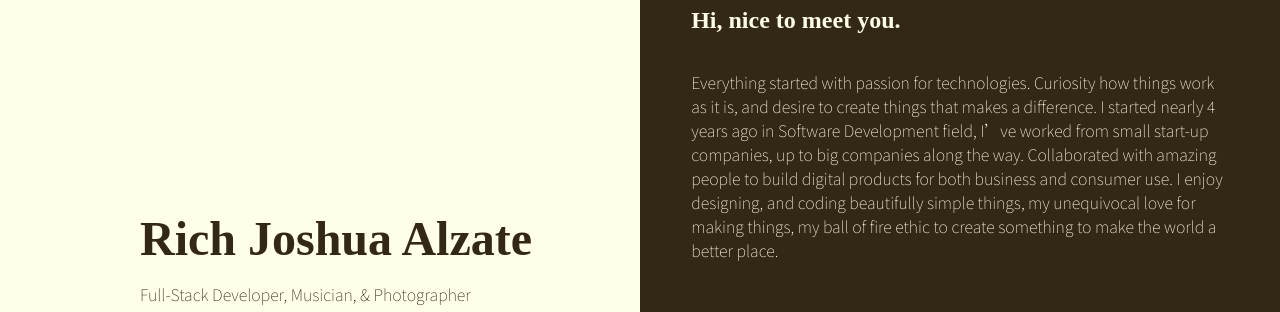
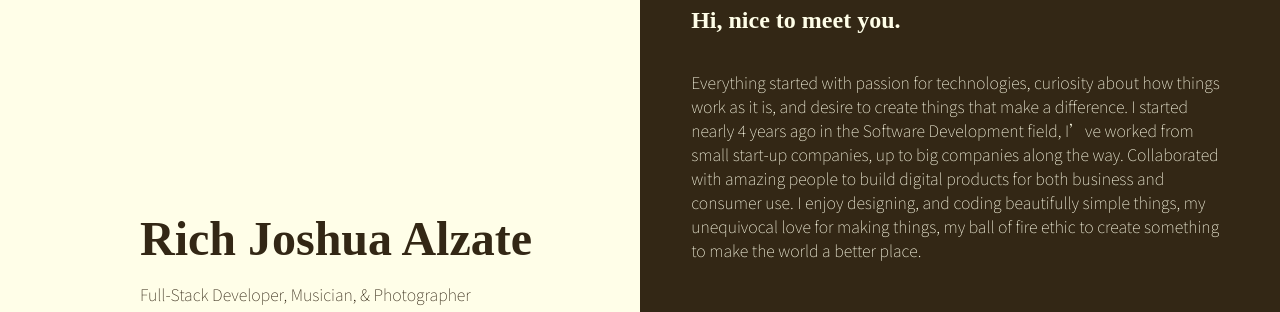
Before and after one commit to JoshuaAlzate/Rich-Joshua-Alzate-Next, a Next.js app: page / in a window 1280 px wide. Shown: the part 327-639 px from the top of the page. Built offline with nearby package versions, Linux system fonts and the light colour scheme; a web font is replaced by a local one.

Commit message:
Correct grammar of description

```diff
--- a/src/pages/index.tsx
+++ b/src/pages/index.tsx
@@ -50,12 +50,12 @@ export default function Index() {
                 <div id={style['description-details']} className={classNames(style['details-section'], "col-xs-12 col-sm-12 col-md-6 row justify-content-center flex-column bg-dark")}>
                     <h1 className="light">Hi, nice to meet you.</h1>
                     <p className="light">
-                        Everything started with passion for technologies. Curiosity how things work as it is, and desire to create
-                        things that makes a difference. I started nearly 4 years ago in Software Development field, I’ve worked from
-                        small start-up companies, up to big companies along the way. Collaborated with amazing people to build
-                        digital products for both business and consumer use. I enjoy designing, and coding beautifully simple
-                        things, my unequivocal love for making things, my ball of fire ethic to create something to make the world a
-                        better place.
+                    Everything started with passion for technologies, curiosity about how things work as it is,
+                    and desire to create things that make a difference. I started nearly 4 years ago in the Software
+                    Development field, I’ve worked from small start-up companies, up to big companies along the way.
+                    Collaborated with amazing people to build digital products for both business and consumer use. I
+                    enjoy designing, and coding beautifully simple things, my unequivocal love for making things, my
+                    ball of fire ethic to create something to make the world a better place.
                     </p>
                 </div>
             </section>
```
